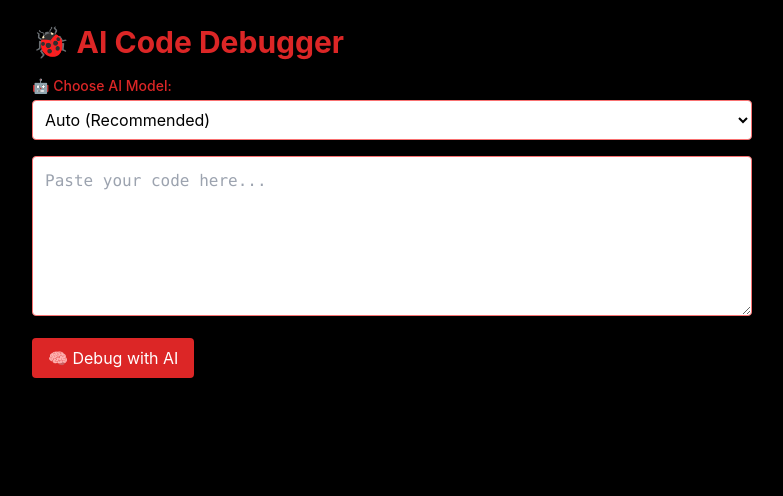
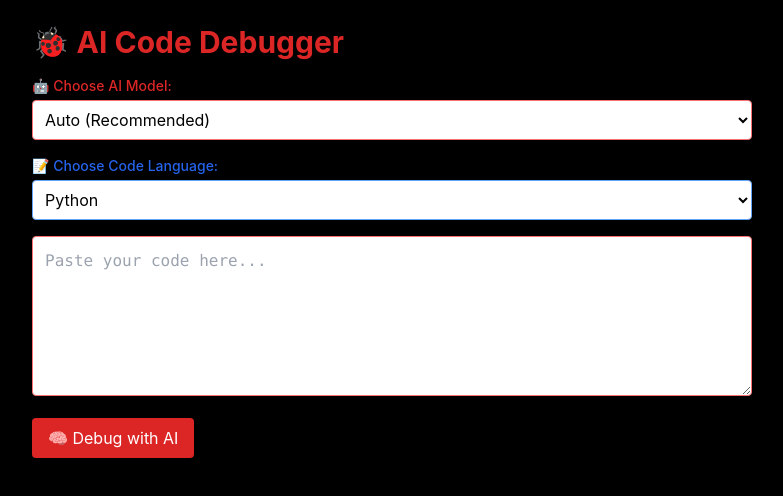
Before and after one commit to nikhxxt/ai-code-debugger, a Next.js app: page / in a window 1280 px wide. Shown: the top 496 px of the page, without its empty margins (248-1031 px from the left). Built offline with nearby package versions, Linux system fonts and the light colour scheme.

Commit message:
Update page.tsx

```diff
--- a/app/page.tsx
+++ b/app/page.tsx
@@ -4,11 +4,13 @@ import { useState } from 'react';
 import OutputBox from '@/components/OutputBox';
 import LoadingAnimal from '@/components/LoadingAnimal';
 import ModelSelector from '@/components/ModelSelector';
+import LanguageSelector from '@/components/LanguageSelector';
 
 export default function HomePage() {
   const [code, setCode] = useState('');
   const [output, setOutput] = useState('');
   const [model, setModel] = useState('openrouter/auto');
+  const [language, setLanguage] = useState('python');
   const [loading, setLoading] = useState(false);
 
   const handleSubmit = async () => {
@@ -19,7 +21,7 @@ export default function HomePage() {
       const res = await fetch('/api/debug', {
         method: 'POST',
         headers: { 'Content-Type': 'application/json' },
-        body: JSON.stringify({ code, model }),
+        body: JSON.stringify({ code, model, language }),
       });
 
       const data = await res.json();
@@ -37,6 +39,7 @@ export default function HomePage() {
       <h1 className="text-3xl font-bold text-red-600 mb-4">🐞 AI Code Debugger</h1>
 
       <ModelSelector model={model} setModel={setModel} />
+      <LanguageSelector language={language} setLanguage={setLanguage} />
 
       <textarea
         value={code}
```
